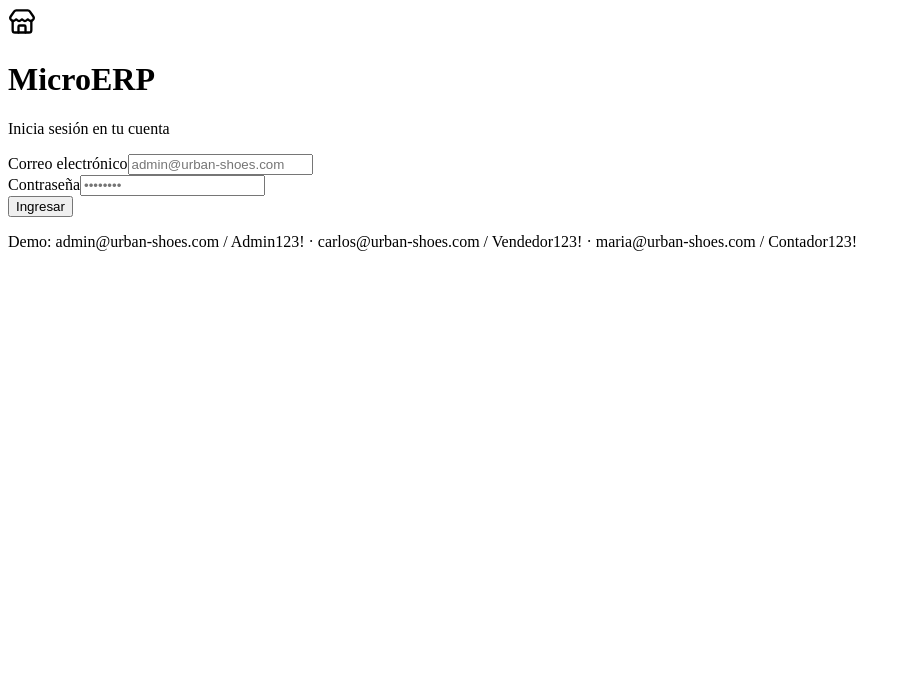
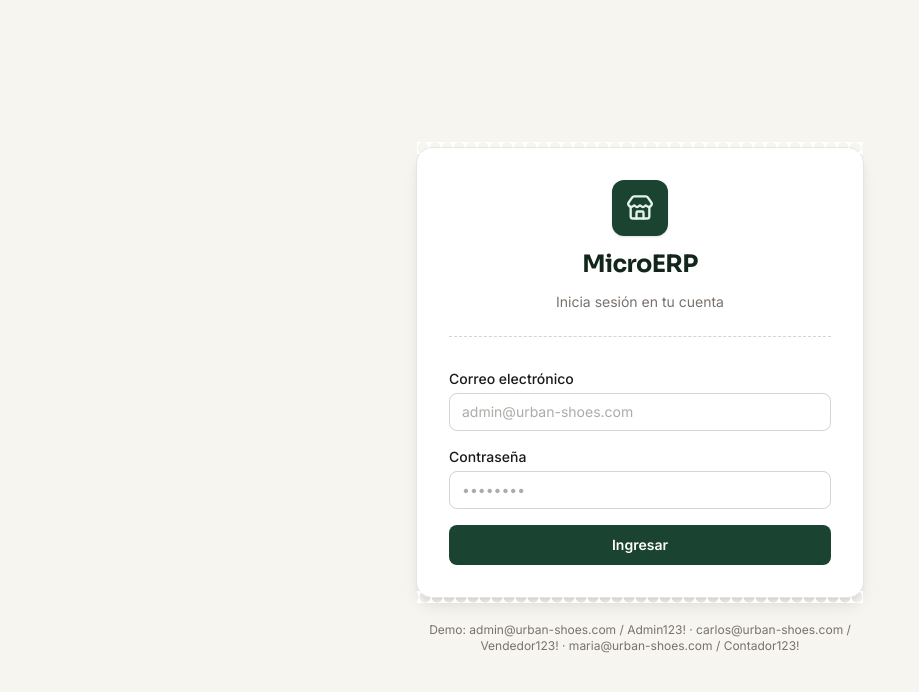
Before and after one commit to oswaldhz/microerp, a Next.js app in the folder microerp/: page /login in a window 1280 px wide. Shown: the top 692 px of the page, without its empty margins (0-919 px from the left). Built offline with nearby package versions, Linux system fonts and the light colour scheme.

Commit message:
feat: design tokens, tipografias Sora e Inter y tema de la marca

```diff
--- a/microerp/src/app/globals.css
+++ b/microerp/src/app/globals.css
@@ -1 +1,76 @@
 @import "tailwindcss";
+
+/*
+ * Retail Pro theme — themable brand tokens.
+ * To rebrand for another client, change the six --brand-* variables
+ * (and optionally --paper) here; every component derives from them.
+ */
+:root {
+  --brand-ink: #13261c;
+  --brand-forest: #1b4332;
+  --brand-leaf: #2d6a4f;
+  --brand-mint: #e6f2ec;
+  --brand-mint-strong: #cfe5da;
+  --paper: #f7f5f0;
+  --surface: #ffffff;
+  --ink: #1c1917;
+  --muted: #78716c;
+  --line: #e7e5e4;
+  --line-strong: #d6d3d1;
+}
+
+@theme inline {
+  --color-background: var(--paper);
+  --color-foreground: var(--ink);
+  --color-brand-ink: var(--brand-ink);
+  --color-brand-forest: var(--brand-forest);
+  --color-brand-leaf: var(--brand-leaf);
+  --color-brand-mint: var(--brand-mint);
+  --color-brand-mint-strong: var(--brand-mint-strong);
+  --color-paper: var(--paper);
+  --color-surface: var(--surface);
+  --color-ink: var(--ink);
+  --color-muted: var(--muted);
+  --color-line: var(--line);
+  --color-line-strong: var(--line-strong);
+  --font-sans: var(--font-inter);
+  --font-display: var(--font-sora);
+}
+
+body {
+  background: var(--paper);
+  color: var(--ink);
+  font-family: var(--font-inter), Arial, Helvetica, sans-serif;
+}
+
+.font-display {
+  font-family: var(--font-sora), var(--font-inter), sans-serif;
+}
+
+/* Money columns line up like a receipt */
+.tnum {
+  font-variant-numeric: tabular-nums;
+}
+
+/* Receipt-ticket perforated edge */
+.receipt-edge {
+  position: relative;
+}
+.receipt-edge::before,
+.receipt-edge::after {
+  content: "";
+  position: absolute;
+  left: 0;
+  right: 0;
+  height: 12px;
+  background-image: radial-gradient(circle at 6px 6px, transparent 5px, var(--surface) 6px);
+  background-size: 12px 12px;
+  pointer-events: none;
+}
+.receipt-edge::before {
+  top: -6px;
+}
+.receipt-edge::after {
+  bottom: -6px;
+  transform: rotate(180deg);
+}
--- a/microerp/src/app/layout.tsx
+++ b/microerp/src/app/layout.tsx
@@ -1,14 +1,32 @@
-import type { Metadata } from 'next'
+import type { Metadata } from "next";
+import { Geist_Mono, Inter, Sora } from "next/font/google";
+import "./globals.css";
+
+const inter = Inter({
+  variable: "--font-inter",
+  subsets: ["latin"],
+});
+
+const sora = Sora({
+  variable: "--font-sora",
+  subsets: ["latin"],
+  weight: ["600", "700", "800"],
+});
+
+const geistMono = Geist_Mono({
+  variable: "--font-geist-mono",
+  subsets: ["latin"],
+});
 
 export const metadata: Metadata = {
-  title: 'MicroERP',
-  description: 'Sistema de gestión para comercios minoristas',
+  title: "MicroERP | Gestión para pequeñas empresas",
+  description: "Sistema ERP para pequeñas empresas: ventas, inventario, facturación y reportes.",
+};
+
+export default function RootLayout({ children }: LayoutProps<"/">) {
+  return (
+    <html lang="es" className={`${inter.variable} ${sora.variable} ${geistMono.variable} h-full antialiased`}>
+      <body className="min-h-full bg-paper text-ink">{children}</body>
+    </html>
+  );
 }
-
-export default function RootLayout({ children }: { children: React.ReactNode }) {
-  return (
-    <html lang="es">
-      <body>{children}</body>
-    </html>
-  )
-}
```
